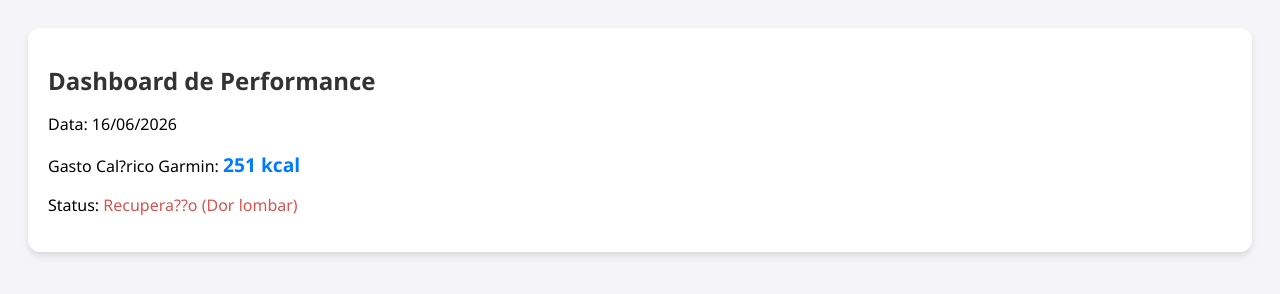
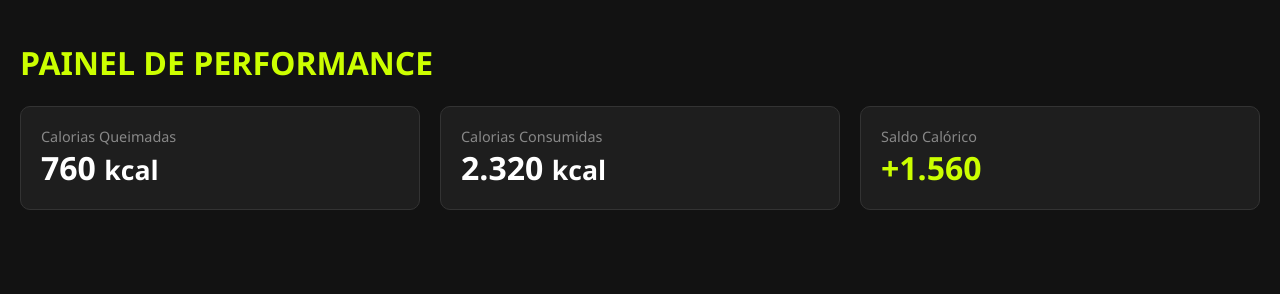
Before and after one commit to flaviachusyd-netizen/hub-gym-nutricao, a plain HTML site: page index.html in a window 1280 px wide. Drawn offline with Linux system fonts and the light colour scheme.

Commit message:
Update index.html

```diff
--- a/index.html
+++ b/index.html
@@ -3,20 +3,31 @@
 <head>
     <meta charset="UTF-8">
     <meta name="viewport" content="width=device-width, initial-scale=1.0">
-    <title>Meu Hub de Performance</title>
+    <title>Painel de Performance</title>
     <style>
-        body { font-family: 'Segoe UI', sans-serif; background-color: #f4f4f9; padding: 20px; }
-        .card { background: white; padding: 20px; border-radius: 12px; box-shadow: 0 4px 6px rgba(0,0,0,0.1); margin-bottom: 20px; }
-        h1 { color: #333; font-size: 1.5rem; }
-        .stat { font-size: 1.2rem; font-weight: bold; color: #007bff; }
+        body { background-color: #121212; color: #fff; font-family: 'Segoe UI', sans-serif; margin: 0; padding: 20px; }
+        .dashboard { display: grid; grid-template-columns: repeat(auto-fit, minmax(300px, 1fr)); gap: 20px; }
+        .card { background: #1e1e1e; padding: 20px; border-radius: 10px; border: 1px solid #333; }
+        h1 { color: #ccff00; }
+        .metric { font-size: 2em; font-weight: bold; }
+        .label { color: #888; font-size: 0.9em; }
     </style>
 </head>
 <body>
-    <div class="card">
-        <h1>Dashboard de Performance</h1>
-        <p>Data: 16/06/2026</p>
-        <p>Gasto Cal?rico Garmin: <span class="stat">251 kcal</span></p>
-        <p>Status: <span style="color: #d9534f;">Recupera??o (Dor lombar)</span></p>
+    <h1>PAINEL DE PERFORMANCE</h1>
+    <div class="dashboard">
+        <div class="card">
+            <div class="label">Calorias Queimadas</div>
+            <div class="metric">760 <small>kcal</small></div>
+        </div>
+        <div class="card">
+            <div class="label">Calorias Consumidas</div>
+            <div class="metric">2.320 <small>kcal</small></div>
+        </div>
+        <div class="card">
+            <div class="label">Saldo Calórico</div>
+            <div class="metric" style="color: #ccff00;">+1.560</div>
+        </div>
     </div>
 </body>
 </html>
```
